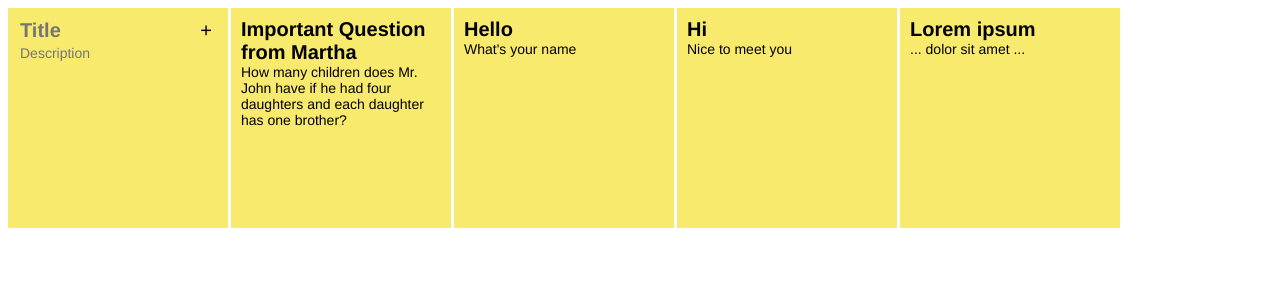
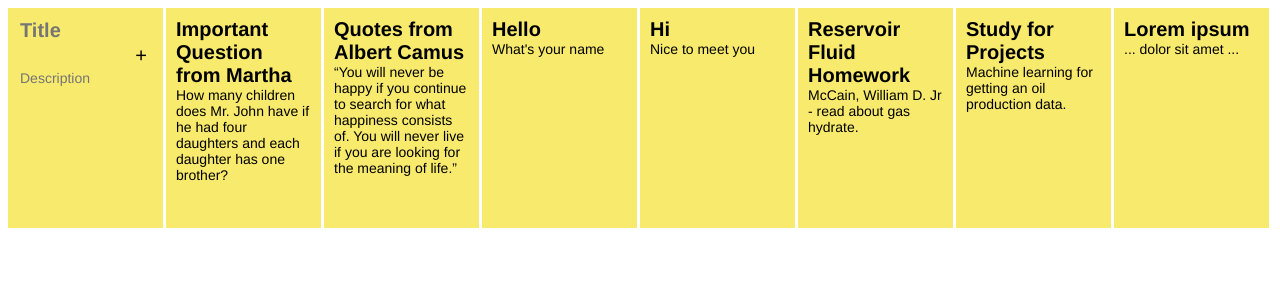
Before and after one commit to daimessdn/mynote, a React (Create React App) app: page / in a window 1280 px wide. Shown: the top 300 px of the page. Built offline with nearby package versions, Linux system fonts and the light colour scheme.

Commit message:
added 3 other note cards...

```diff
--- a/src/App.js
+++ b/src/App.js
@@ -19,8 +19,20 @@ function App() {
         title="Important Question from Martha"
         desc="How many children does Mr. John have if he had four daughters and each daughter has one brother?"
       />
+      <Card
+        title="Quotes from Albert Camus"
+        desc="“You will never be happy if you continue to search for what happiness consists of. You will never live if you are looking for the meaning of life.”"
+      />
       <Card title="Hello" desc="What's your name" />
       <Card title="Hi" desc="Nice to meet you" />
+      <Card
+        title="Reservoir Fluid Homework"
+        desc="McCain, William D. Jr - read about gas hydrate."
+      />
+      <Card
+        title="Study for Projects"
+        desc="Machine learning for getting an oil production data."
+      />
       <Card title="Lorem ipsum" desc="... dolor sit amet ..." />
     </div>
   );
```
